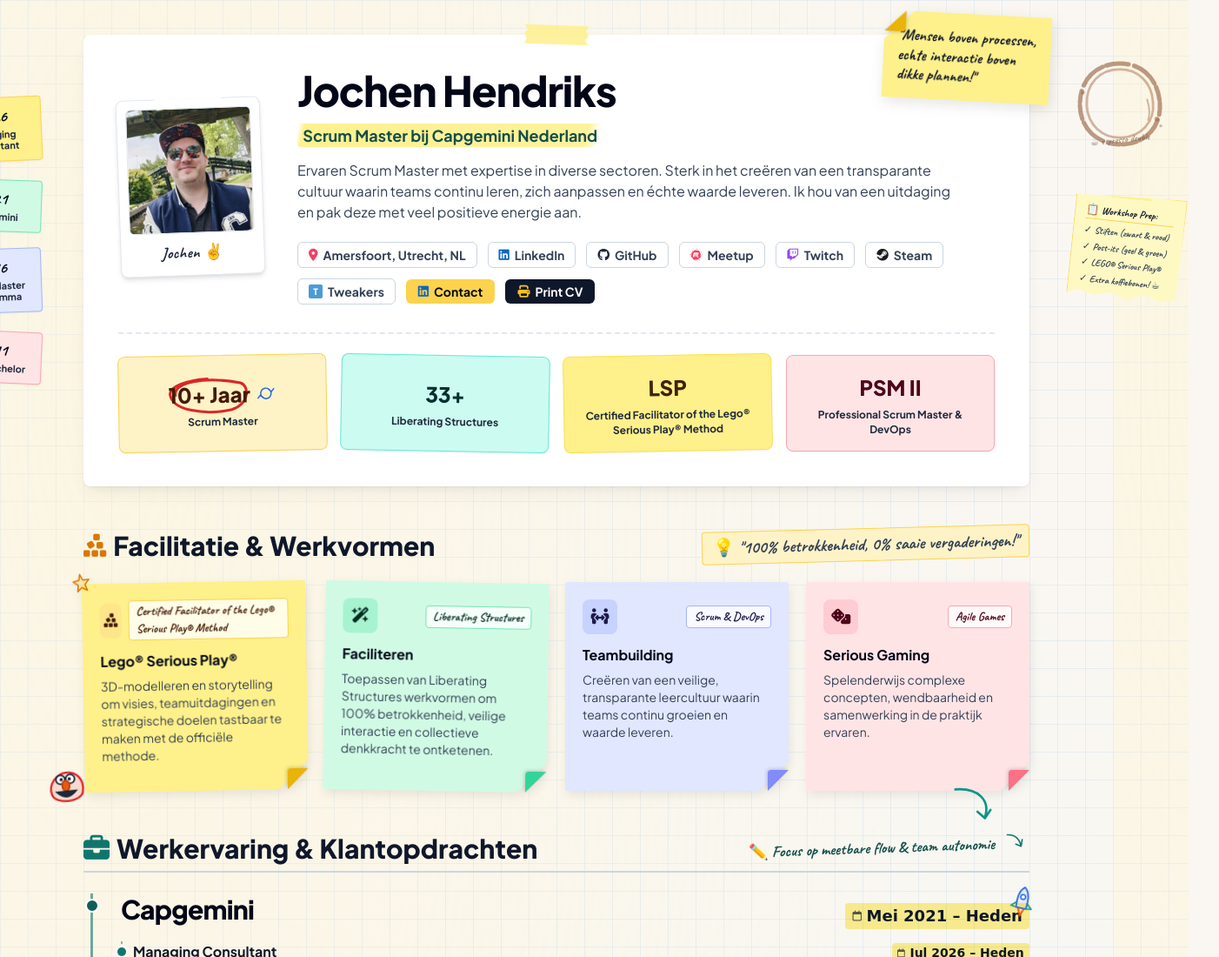
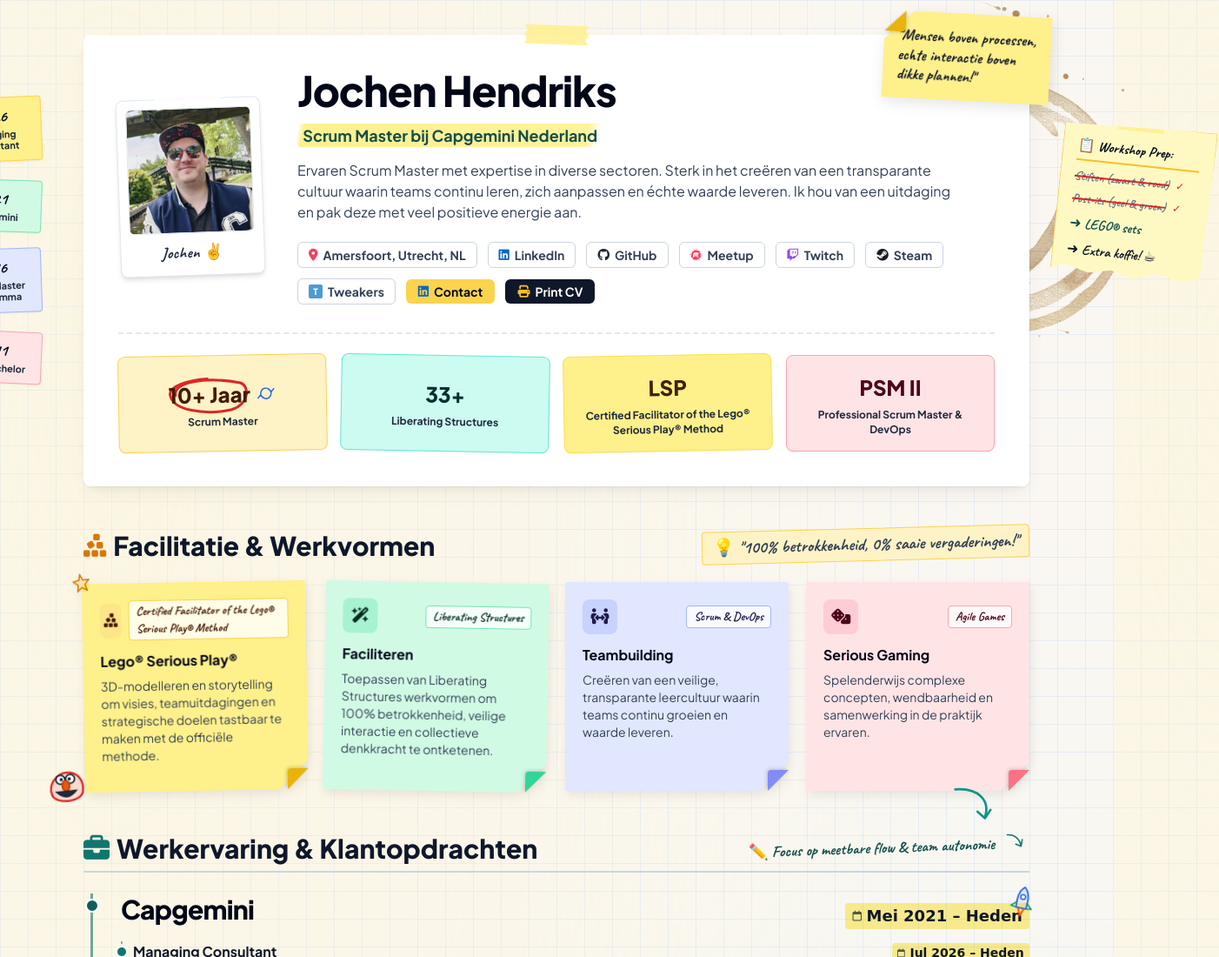
Before and after one commit to JochenHendriks/Resume-jochenhendriks.nl, a website: page index.html in a window 1280 px wide. Shown: the top 1100 px of the page at 87% size, 1402 px wide, since content can reach past the window. Drawn offline with nearby package versions, Linux system fonts and the light colour scheme.

Commit message:
feat(design): Integrate uploaded realistic coffee stain asset overlapping content and enlarge workshop prep scrap note with strikethroughs

```diff
--- a/index.html
+++ b/index.html
@@ -382,33 +382,37 @@
       </div>
     </aside>
 
+    <!-- ==================== REALISTIC COFFEE STAIN (BEHIND / OVERLAPPING CONTENT) ==================== -->
+    <div class="no-print absolute -right-20 -top-8 w-72 sm:w-96 pointer-events-none select-none z-0 opacity-85" style="mix-blend-mode: multiply;">
+      <img src="coffee-stain.png" alt="Verse workshop koffie" class="w-full h-auto transform rotate-[12deg]">
+    </div>
+
     <!-- ==================== RECHTERMARGE (WERKTAFEL EASTER EGGS) ==================== -->
-    <aside class="no-print hidden xl:block absolute -right-36 top-16 w-32 space-y-12 pointer-events-none z-10">
-      <!-- ☕ SVG Coffee Ring Stain -->
-      <div class="relative w-28 h-28 opacity-75 select-none" style="mix-blend-mode: multiply;" title="Verse workshop koffie ☕">
-        <svg viewBox="0 0 100 100" fill="none" xmlns="http://www.w3.org/2000/svg" class="w-full h-full text-amber-900">
-          <path d="M50 8 C25 8, 8 26, 9 52 C10 76, 28 92, 53 91 C77 90, 93 72, 91 48 C89 24, 73 8, 50 8 Z" stroke="#78350f" stroke-width="4.5" stroke-linecap="round" stroke-dasharray="14 4 28 6 12 3" opacity="0.65"/>
-          <path d="M50 14 C29 14, 15 29, 16 51 C17 71, 32 85, 52 84 C72 83, 86 68, 84 48 C83 28, 69 14, 50 14 Z" stroke="#92400e" stroke-width="2.5" opacity="0.5"/>
-          <circle cx="88" cy="65" r="2.5" fill="#78350f" opacity="0.55"/>
-          <circle cx="92" cy="72" r="1.5" fill="#78350f" opacity="0.45"/>
-          <circle cx="12" cy="38" r="2" fill="#78350f" opacity="0.5"/>
-          <path d="M78 45 Q82 58 79 66" stroke="#78350f" stroke-width="1.8" stroke-linecap="round" opacity="0.45"/>
-        </svg>
-        <span class="font-hand text-[11px] text-amber-950/70 block text-center -mt-6 rotate-[-6deg]">☕ espresso double</span>
-      </div>
+    <aside class="no-print hidden xl:block absolute -right-44 top-36 w-44 space-y-6 pointer-events-none z-20">
+      <!-- 📋 Afgescheurd Boodschappenlijstje (Groter & Doorgestreept) -->
+      <div class="relative bg-[#fef9c3] p-4 shadow-md border border-amber-300 rotate-6 text-slate-900 rounded-sm"
+           style="clip-path: polygon(0% 3%, 100% 0%, 98% 95%, 85% 98%, 70% 94%, 55% 99%, 40% 95%, 25% 98%, 10% 94%, 0% 97%);">
+        <div class="washi-tape-amber -top-2.5 left-1/2 -translate-x-1/2 w-14 h-4"></div>
 
-      <!-- 📋 Afgescheurd Boodschappenlijstje -->
-      <div class="relative bg-[#fef9c3] p-3 shadow-md border border-amber-300/80 rotate-6 text-slate-800 rounded-sm"
-           style="clip-path: polygon(0% 4%, 100% 0%, 98% 95%, 85% 98%, 70% 93%, 55% 99%, 40% 94%, 25% 98%, 10% 94%, 0% 98%);">
-        <div class="washi-tape-amber -top-2.5 left-1/2 -translate-x-1/2 w-12 h-3.5"></div>
-        <div class="font-hand font-bold text-xs text-slate-900 border-b border-amber-300 pb-0.5 mb-1 flex items-center gap-1">
+        <div class="font-hand font-bold text-base text-slate-950 border-b-2 border-amber-400 pb-1 mb-2 flex items-center justify-between">
           <span>📋 Workshop Prep:</span>
         </div>
-        <ul class="font-hand text-[11px] text-slate-700 space-y-0.5 font-bold">
-          <li>✓ Stiften (zwart & rood)</li>
-          <li>✓ Post-its (geel & groen)</li>
-          <li>✓ LEGO® Serious Play®</li>
-          <li>✓ Extra koffiebonen! ☕</li>
+
+        <ul class="font-hand text-sm space-y-1.5 font-bold">
+          <li class="relative">
+            <span class="line-through decoration-red-600 decoration-2 text-slate-500">Stiften (zwart & rood)</span>
+            <span class="text-xs text-red-600 ml-1">✓</span>
+          </li>
+          <li class="relative">
+            <span class="line-through decoration-red-600 decoration-2 text-slate-500">Post-its (geel & groen)</span>
+            <span class="text-xs text-red-600 ml-1">✓</span>
+          </li>
+          <li class="text-slate-900 flex items-center gap-1 text-base font-extrabold text-teal-900">
+            <span>➜ LEGO® sets</span>
+          </li>
+          <li class="text-slate-900 flex items-center gap-1 text-base font-extrabold text-amber-900">
+            <span>➜ Extra koffie! ☕</span>
+          </li>
         </ul>
       </div>
     </aside>
```
Also changed, not shown: template.html (+27 -23 lines), coffee-stain.png (added).
